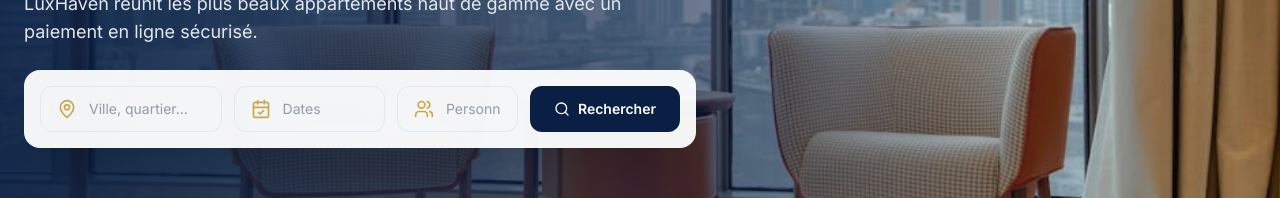
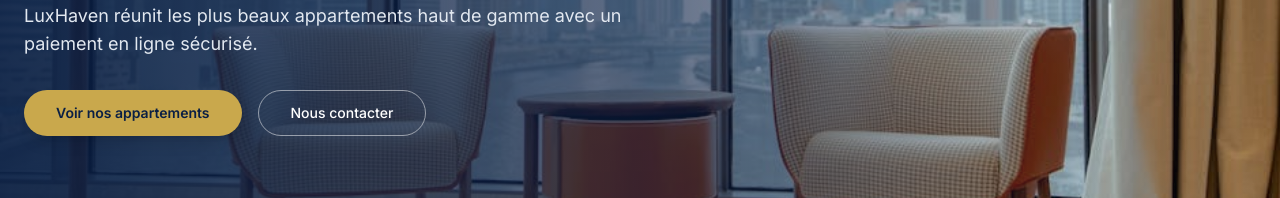
Before and after one commit to manola122345-create/reservation-appatement-, a React (Vite) app in the folder luxhaven-v2/: page / in a window 1280 px wide. Shown: the part 376-574 px from the top of the page. Built offline with nearby package versions, Linux system fonts and the light colour scheme; no server answers; the database is empty.

Commit message:
Add files via upload

```diff
--- a/luxhaven-v2/src/pages/HomePage.tsx
+++ b/luxhaven-v2/src/pages/HomePage.tsx
@@ -1,6 +1,6 @@
 import { useEffect, useState } from 'react'
 import { useNavigate } from 'react-router-dom'
-import { MapPin, CalendarCheck, Users, Search, ShieldCheck, CreditCard, Headset, Star, ArrowUpRight } from 'lucide-react'
+import { MapPin, ShieldCheck, CreditCard, Headset, Star, ArrowUpRight } from 'lucide-react'
 import Navbar from '../components/Navbar'
 import Footer from '../components/Footer'
 import { supabase } from '../lib/supabase'
@@ -16,20 +16,11 @@ const categories = [
 export default function HomePage() {
   const navigate = useNavigate()
   const [featured, setFeatured] = useState<Listing[]>([])
-  const [search, setSearch] = useState({ location: '', dates: '', guests: '' })
-
   useEffect(() => {
     supabase.from('listings').select('*').eq('available', true).limit(3).then(({ data }) => {
       if (data) setFeatured(data as Listing[])
     })
   }, [])
-
-  const handleSearch = (e: React.FormEvent) => {
-    e.preventDefault()
-    const params = new URLSearchParams()
-    if (search.location) params.set('location', search.location)
-    navigate(`/listings?${params.toString()}`)
-  }
 
   return (
     <div className="bg-white text-slate-900">
@@ -49,23 +40,16 @@ export default function HomePage() {
               <p className="text-lg text-slate-200">
                 LuxHaven réunit les plus beaux appartements haut de gamme avec un paiement en ligne sécurisé.
               </p>
-              <form onSubmit={handleSearch} className="grid gap-3 rounded-2xl bg-white/95 p-4 shadow-2xl md:grid-cols-[1.2fr_1fr_0.8fr_auto]">
-                <div className="flex items-center gap-3 rounded-xl border border-slate-200 px-4 py-3">
-                  <MapPin className="h-5 w-5 shrink-0 text-[var(--lux-gold)]" />
-                  <input className="w-full bg-transparent text-sm text-slate-700 outline-none" placeholder="Ville, quartier..." value={search.location} onChange={e => setSearch(s => ({ ...s, location: e.target.value }))} />
-                </div>
-                <div className="flex items-center gap-3 rounded-xl border border-slate-200 px-4 py-3">
-                  <CalendarCheck className="h-5 w-5 shrink-0 text-[var(--lux-gold)]" />
-                  <input className="w-full bg-transparent text-sm text-slate-700 outline-none" placeholder="Dates" value={search.dates} onChange={e => setSearch(s => ({ ...s, dates: e.target.value }))} />
-                </div>
-                <div className="flex items-center gap-3 rounded-xl border border-slate-200 px-4 py-3">
-                  <Users className="h-5 w-5 shrink-0 text-[var(--lux-gold)]" />
-                  <input className="w-full bg-transparent text-sm text-slate-700 outline-none" placeholder="Personnes" value={search.guests} onChange={e => setSearch(s => ({ ...s, guests: e.target.value }))} />
-                </div>
-                <button type="submit" className="flex items-center justify-center gap-2 rounded-xl bg-[var(--lux-navy)] px-6 py-3 text-sm font-semibold text-white transition hover:bg-[var(--lux-navy)]/90">
-                  <Search className="h-4 w-4" /> Rechercher
+              <div className="flex gap-4 pt-2">
+                <button onClick={() => navigate('/listings')}
+                  className="rounded-full bg-[var(--lux-gold)] px-8 py-3 text-sm font-semibold text-[var(--lux-navy)] shadow-lg transition hover:-translate-y-0.5">
+                  Voir nos appartements
                 </button>
-              </form>
+                <a href="#contact"
+                  className="rounded-full border border-white/50 px-8 py-3 text-sm font-medium text-white transition hover:bg-white/10">
+                  Nous contacter
+                </a>
+              </div>
             </div>
           </div>
         </div>
```
